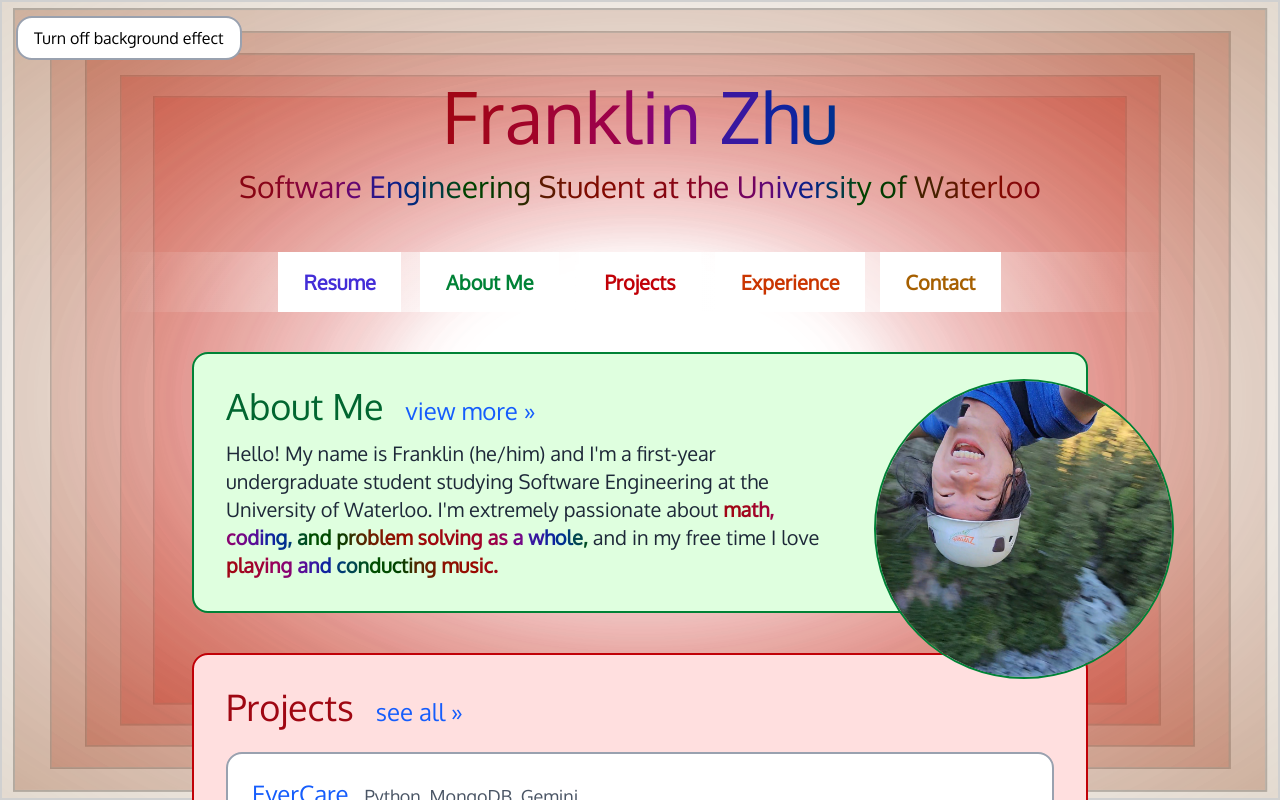
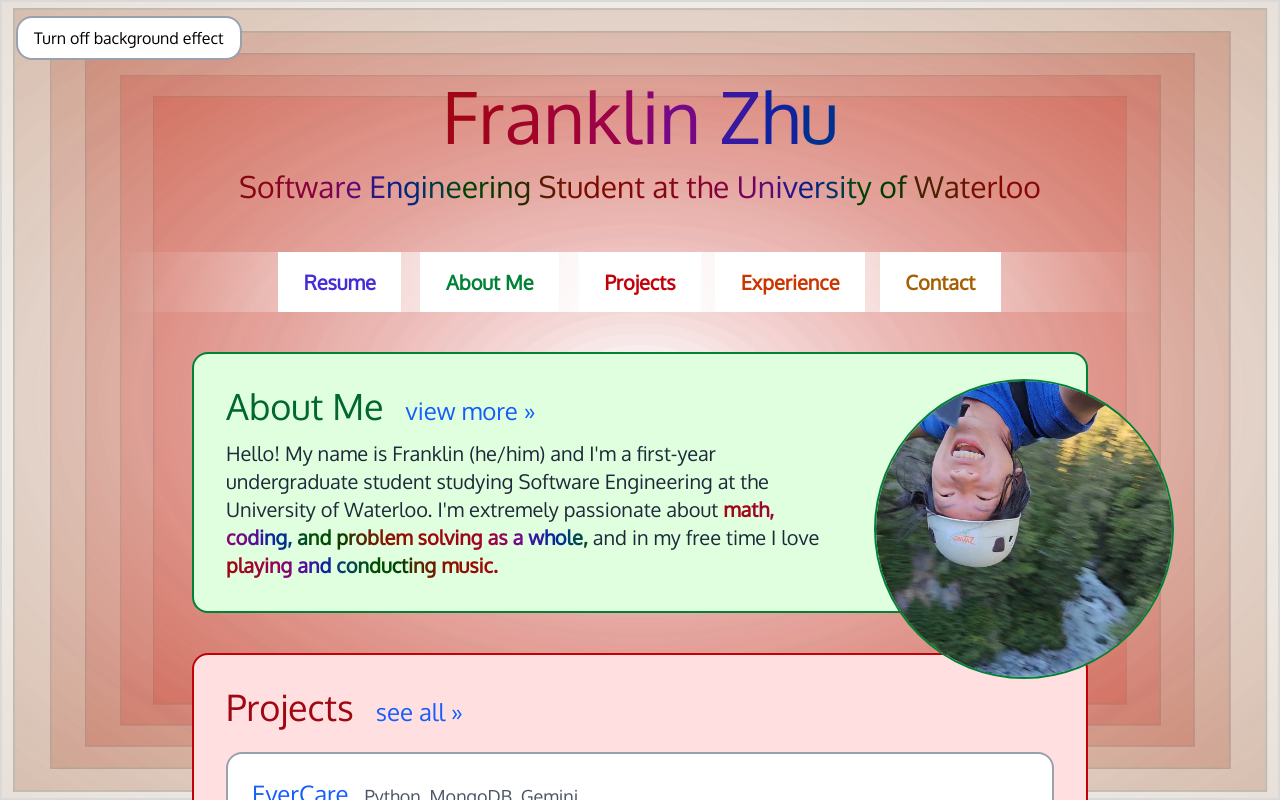
Before and after one commit to f47zhu/personal-website, a Next.js app: page / in a window 1280 px wide. Shown: the top 800 px of the page. Built offline with nearby package versions, Linux system fonts and the light colour scheme; a web font is replaced by a local one.

Commit message:
nits: Tweak bgEffect/header bg

```diff
--- a/app/bgEffect.tsx
+++ b/app/bgEffect.tsx
@@ -46,7 +46,7 @@ export function BgEffect({}) {
         Turn {show ? "off" : "on"} background effect
       </button>
       {effects.map((effect, idx) =>
-        <div key={idx} className={`${effect} ${show ? "visible" : "invisible"} -z-50 fixed left-0 right-0 top-0 bottom-0 m-auto w-screen h-screen border-2 border-black dark:border-white bg-radial from-[#00000000] via-[#00000000] via-25% to-[#FF0000]`} />
+        <div key={idx} className={`${effect} ${show ? "visible" : "invisible"} -z-50 fixed left-0 right-0 top-0 bottom-0 m-auto w-screen h-screen border-2 border-black dark:border-white bg-radial from-[#00000000] to-[#FF0000]`} />
       )}
     </>
   );
--- a/app/globals.css
+++ b/app/globals.css
@@ -132,7 +132,7 @@
     }
     5% {
       transform: scale(1);
-      opacity: 0.25;
+      opacity: 0.2;
     }
     to {
       transform: scale(0);
--- a/app/header.tsx
+++ b/app/header.tsx
@@ -11,12 +11,12 @@ function HeaderElement( {link, title, color}: {link?: string, title: string, col
   return (
     (link) ? (
       <a href={link} target={(link[0] !== '#') ? "_blank" : ""}>
-        <button className={`px-[2vw] py-[2vh] text-center truncate bg-white dark:bg-black hover:bg-gray-100 dark:hover:bg-gray-900 ${colorVariants["text" + color]}`}>
+        <button className={`px-[2vw] py-[2vh] text-center truncate bg-white dark:bg-[#00000080] hover:bg-gray-100 dark:hover:bg-gray-900 ${colorVariants["text" + color]}`}>
           {title}
         </button>
       </a>
     ) : (
-      <button className={`px-[2vw] py-[2vh] text-center truncate bg-white dark:bg-black hover:bg-gray-100 dark:hover:bg-gray-900 ${colorVariants["text" + color]}`}>
+      <button className={`px-[2vw] py-[2vh] text-center truncate bg-white dark:bg-[#00000080] hover:bg-gray-100 dark:hover:bg-gray-900 ${colorVariants["text" + color]}`}>
         {title}
       </button>
     )
```
